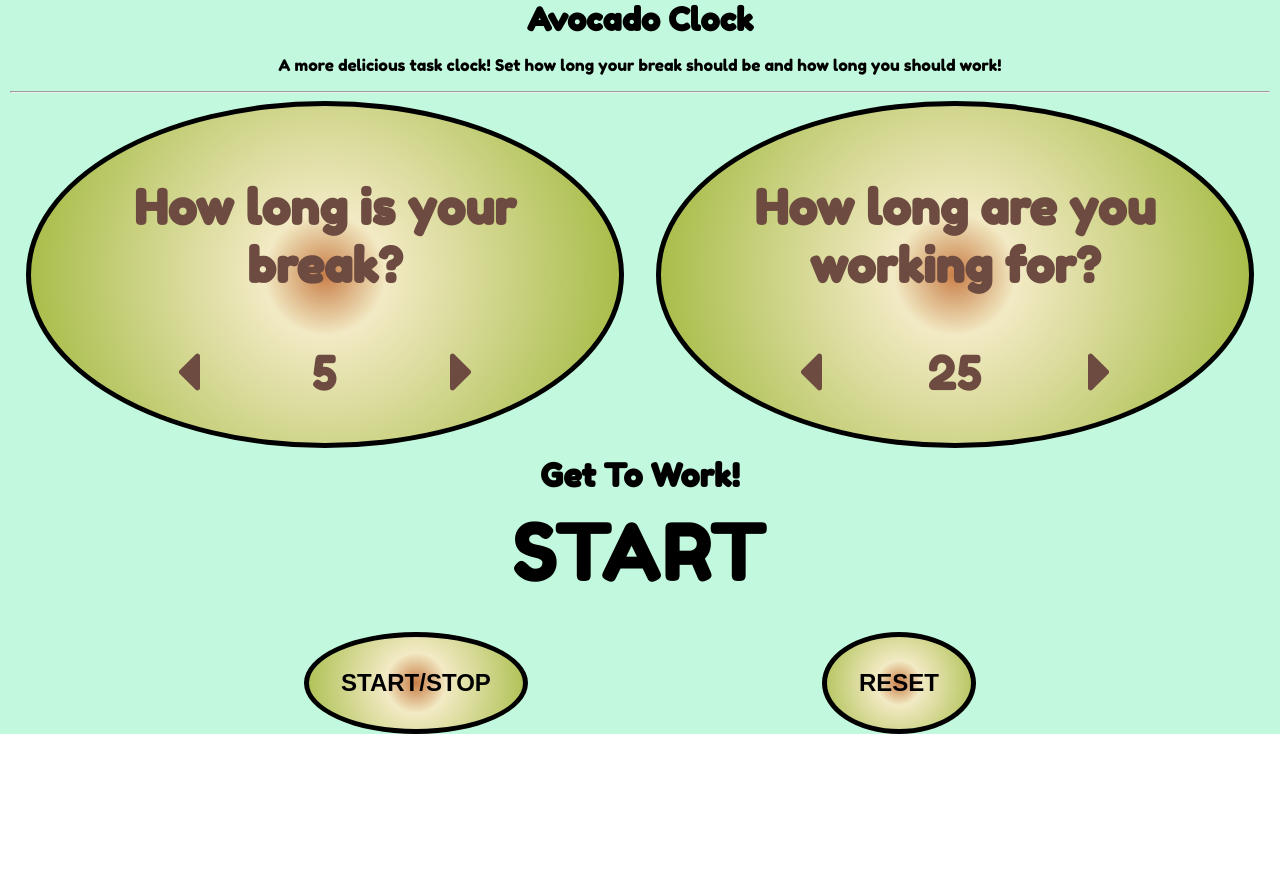
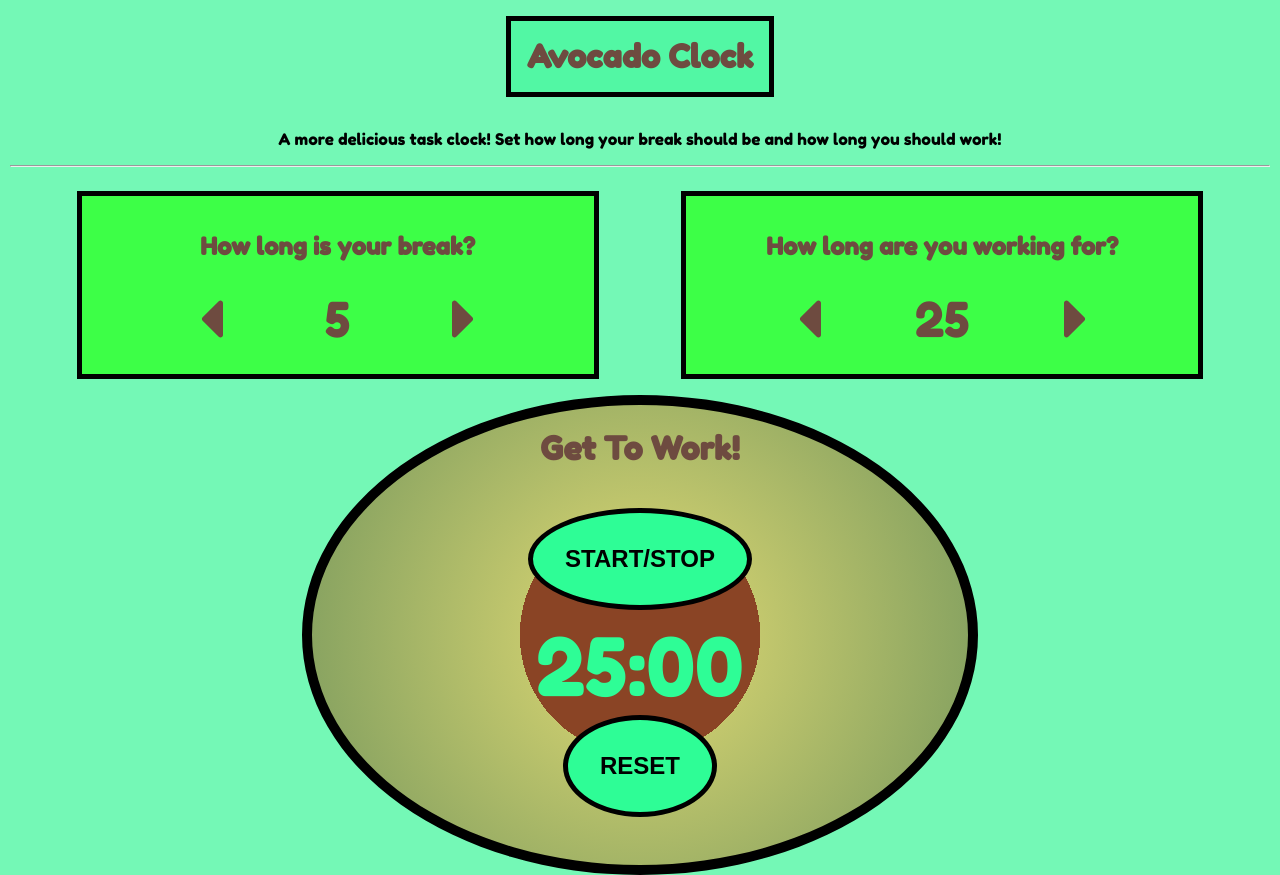
Before and after one commit to UncannyValle/Avocado-Clock, a React (Create React App) app: page / in a window 1280 px wide. Before the commit the page ends 800 px from the top, so only its background shows below. Built offline with nearby package versions, Linux system fonts and the light colour scheme.

Commit message:
logic all works!

```diff
--- a/package.json
+++ b/package.json
@@ -11,7 +11,8 @@
     "@testing-library/user-event": "^7.2.1",
     "react": "^16.13.1",
     "react-dom": "^16.13.1",
-    "react-scripts": "3.4.1"
+    "react-scripts": "3.4.1",
+    "use-sound": "^1.0.2"
   },
   "scripts": {
     "start": "react-scripts start",
--- a/src/App.css
+++ b/src/App.css
@@ -1,9 +1,8 @@
 #main-wrapper {
   text-align: center;
-  background-color: rgb(194, 248, 221);
+  background: #74f8b6;
   margin: 0 auto;
   padding: 0 10px;
-  max-height: 100vh;
 }
 #times {
   display: flex;
@@ -12,18 +11,12 @@
   width: 100%;
 }
 .parameter {
-  width: 35rem;
-  padding: 2em;
+  width: 30rem;
+  padding: 1rem;
   text-align: center;
-  margin: 0 1rem;
-  background: rgb(201, 126, 71);
-  background: radial-gradient(
-    circle,
-    rgba(201, 126, 71, 1) 0%,
-    rgba(242, 234, 196, 1) 18%,
-    rgba(170, 190, 76, 1) 86%
-  );
-  border-radius: 50%;
+  margin: 1rem;
+  background-color: rgb(61, 255, 71);
+
   border: black solid 5px;
   color: #6e4b40;
 }
@@ -40,6 +33,13 @@
 } */
 #title {
   margin: 0;
+  margin: 1rem auto;
+  padding: 1rem;
+  display: inline-block;
+  background: #52f7a4;
+
+  border: black solid 5px;
+  color: #6e4b40;
 }
 #break-increment,
 #break-decrement,
@@ -61,6 +61,9 @@
 }
 #timer-label {
   margin: 0.5rem auto;
+  position: relative;
+  bottom: 2rem;
+  color: #6e4b40;
 }
 .picker {
   display: flex;
@@ -69,6 +72,7 @@
 }
 #time-left {
   font-size: 5rem;
+  color: #2efd96;
 }
 #buttons {
   display: flex;
@@ -78,13 +82,8 @@
 }
 .start-stop {
   padding: 2rem;
-  background: rgb(201, 126, 71);
-  background: radial-gradient(
-    circle,
-    rgba(201, 126, 71, 1) 0%,
-    rgba(242, 234, 196, 1) 26%,
-    rgba(170, 190, 76, 1) 100%
-  );
+  background: #2efd96;
+
   border: black solid 5px;
   transition: 0.3s;
   border-radius: 50%;
@@ -96,3 +95,18 @@ button:hover {
   color: white;
   cursor: pointer;
 }
+.timer-wrapper {
+  background: rgb(138, 68, 37);
+  background: radial-gradient(
+    circle,
+    rgba(138, 68, 37, 1) 30%,
+    rgba(194, 199, 109, 1) 30%,
+    rgba(118, 152, 93, 1) 100%
+  );
+  border-radius: 50%;
+  border: black solid 10px;
+  color: white;
+  width: 35rem;
+  padding: 3rem;
+  margin: 0 auto;
+}
--- a/src/App.js
+++ b/src/App.js
@@ -8,21 +8,23 @@ import { Reset } from "./components/reset";
 const App = () => {
   //State
   const [breakie, setBreakie] = useState(5);
-  const [minutes, setMinutes] = useState(25);
+  const [minutes, setMinutes] = useState(0);
   const [session, setSession] = useState(25);
-  const [timer, setTimer] = useState("START");
+  const [timer, setTimer] = useState("25:00");
   const [seconds, setSeconds] = useState(0);
   const [running, setRunning] = useState(false);
   const [message, setMessage] = useState("Get To Work!");
-  const [moment, setMoment] = useState("work");
+  const [moment, setMoment] = useState("start");
 
   const timerButton = () => {
     !running ? setRunning(true) : setMessage("Paused!");
 
-    if (timer === "START" && session >= 10) {
+    if (moment === "start" && session >= 10) {
       setMinutes(session);
-    } else if (timer === "START" && session < 10) {
+      setMoment("work");
+    } else if (moment === "start" && session < 10) {
       setMinutes(session);
+      setMoment("work");
       setTimer("0" + minutes + ":0" + seconds);
     } else if (message === "Paused!" && moment === "work" && running) {
       setMessage("Get To Work!");
@@ -32,7 +34,39 @@ const App = () => {
   };
 
   useEffect(() => {
-    if (minutes > 10 && seconds === -1 && running) {
+    if (running === false) {
+      setSeconds(0);
+      setMinutes(0);
+      setMessage("Get To Work!");
+      setTimer("25:00");
+    } else if (running && message !== "Paused!" && seconds >= 10) {
+      setTimeout(() => {
+        setSeconds(seconds - 1);
+        setTimer(() => {
+          if (minutes >= 10) {
+            return minutes + ":" + seconds;
+          } else {
+            return "0" + minutes + ":" + seconds;
+          }
+        });
+      }, 1000);
+    } else if (
+      running &&
+      message !== "Paused!" &&
+      seconds >= 0 &&
+      seconds < 10
+    ) {
+      setTimeout(() => {
+        setSeconds(seconds - 1);
+        setTimer(() => {
+          if (minutes >= 10) {
+            return minutes + ":0" + seconds;
+          } else {
+            return "0" + minutes + ":0" + seconds;
+          }
+        });
+      }, 1000);
+    } else if (minutes > 10 && seconds === -1 && running) {
       setSeconds(59);
       setMinutes(minutes - 1);
       setTimer(minutes + ":00");
@@ -62,57 +96,40 @@ const App = () => {
       setMinutes(session - 1);
       setSeconds(59);
       setMoment("Get To Work!");
-    } else if (running && seconds >= 10) {
-      setTimeout(() => {
-        setSeconds(seconds - 1);
-        setTimer(() => {
-          if (minutes >= 10) {
-            return minutes + ":" + seconds;
-          } else {
-            return "0" + minutes + ":" + seconds;
-          }
-        });
-      }, 1000);
-    } else if (running && seconds >= 0 && seconds < 10) {
-      setTimeout(() => {
-        setSeconds(seconds - 1);
-        setTimer(() => {
-          if (minutes >= 10) {
-            return minutes + ":0" + seconds;
-          } else {
-            return "0" + minutes + ":0" + seconds;
-          }
-        });
-      }, 1000);
-    } else if (running === false) {
-      setSeconds(0);
-      setTimer("START");
-      setMinutes(25);
     }
-  }, [minutes, seconds, running, breakie, session, moment]);
+  }, [minutes, seconds, running, breakie, session, moment, message]);
 
   const decreaseBreakie = () => {
     if (breakie > 1) {
-      setBreakie(breakie - 1);
+      if (!running) {
+        setBreakie(breakie - 1);
+      }
     }
   };
   const increaseBreakie = () => {
     if (breakie < 60) {
-      setBreakie(breakie + 1);
+      if (!running) {
+        setBreakie(breakie + 1);
+      }
     }
   };
   const decreaseSession = () => {
     if (session > 1) {
-      setSession(session - 1);
+      if (!running) {
+        setSession(session - 1);
+      }
     }
   };
   const increaseSession = () => {
-    if (minutes < 60) {
-      setSession(session + 1);
+    if (session < 60) {
+      if (!running) {
+        setSession(session + 1);
+      }
     }
   };
   const resetNow = () => {
     setRunning(false);
+    setMoment("start");
     setBreakie(5);
     setSession(25);
   };
@@ -149,10 +166,10 @@ const App = () => {
           {session}
         </Parameter>
       </div>
-      <h1 id="timer-label">{message} </h1>
-      <Timer>{timer}</Timer>
-      <div id="buttons">
+      <div className="timer-wrapper">
+        <h1 id="timer-label">{message} </h1>
         <StartStop clickHandler={timerButton} />
+        <Timer>{timer}</Timer>
         <Reset clickHandler={resetNow} />
       </div>
     </div>
--- a/src/components/parameter.js
+++ b/src/components/parameter.js
@@ -3,7 +3,7 @@ import { FontAwesomeIcon } from "@fortawesome/react-fontawesome";
 import { faCaretLeft, faCaretRight } from "@fortawesome/free-solid-svg-icons";
 const Parameter = (props) => (
   <div className="parameter">
-    <h2 className={props.label}> {props.title}</h2>
+    <h2 id={props.label}> {props.title}</h2>
     <div className="picker">
       <div id={props.decrement} onClick={props.clickLeft}>
         <FontAwesomeIcon icon={faCaretLeft} />
```
Also changed, not shown: 2 other files (tests, documents, lock files or other folders).
